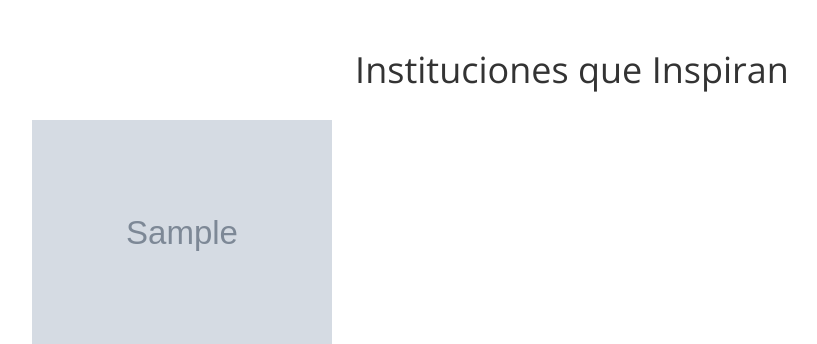
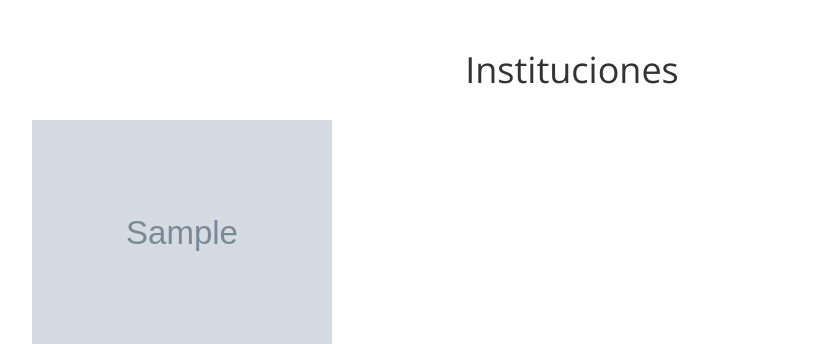
Before and after one commit to xpostudio4/red-de-emprendimiento, a Django app: template app/templates/site/list.html in a window 1280 px wide. Shown: the part 80-424 px from the top of the page, without its empty margins (68-885 px from the left). Run offline with Django 3.2, Linux system fonts and the light colour scheme; the template is opened without the code that fills it: most values are stand-ins (such as "Sample title", 1, 10 or a date in 2020); grey boxes marked "Sample" are stand-in pictures; some libraries are stand-ins or nearby versions.

Commit message:
change text instituciones que inspiran to 'instituciones'

```diff
--- a/app/templates/site/list.html
+++ b/app/templates/site/list.html
@@ -9,7 +9,7 @@
   <div class="container">
     <div class="row">
       <div class="col-sm-12">
-        <h1 class="text-center">Instituciones que Inspiran</h1>
+        <h1 class="text-center">Instituciones</h1>
       </div>
       {% for organization in organizations %}
       <div class="col-sm-4">
```
